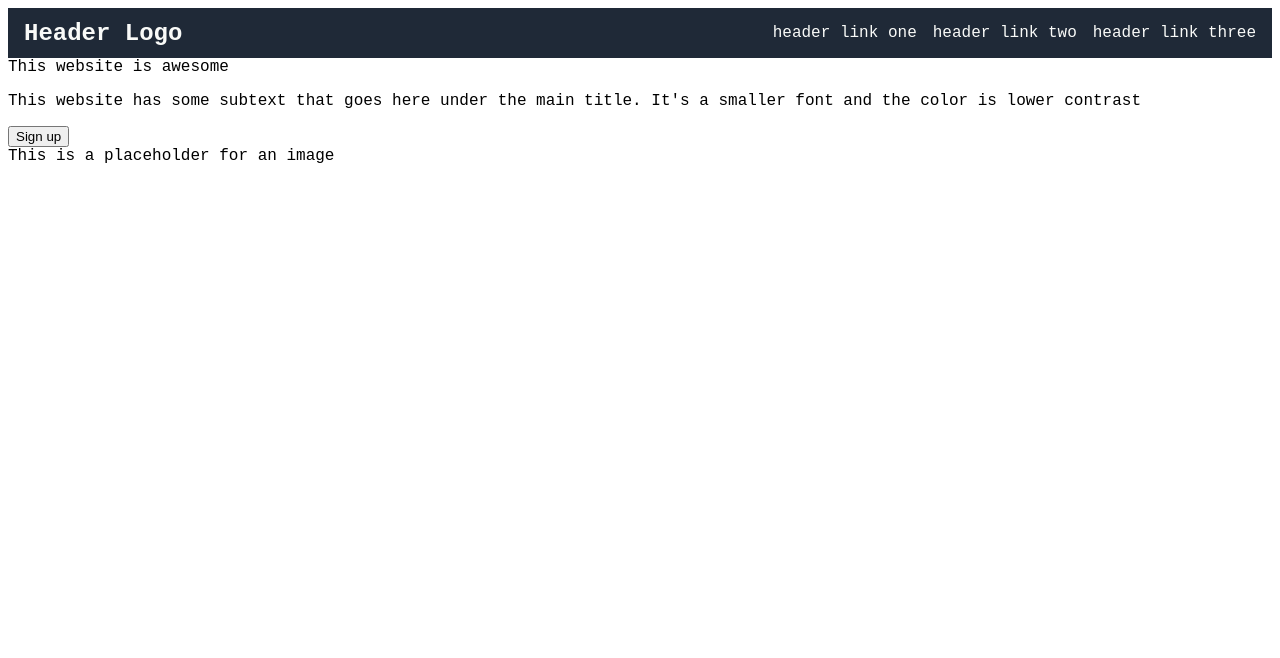
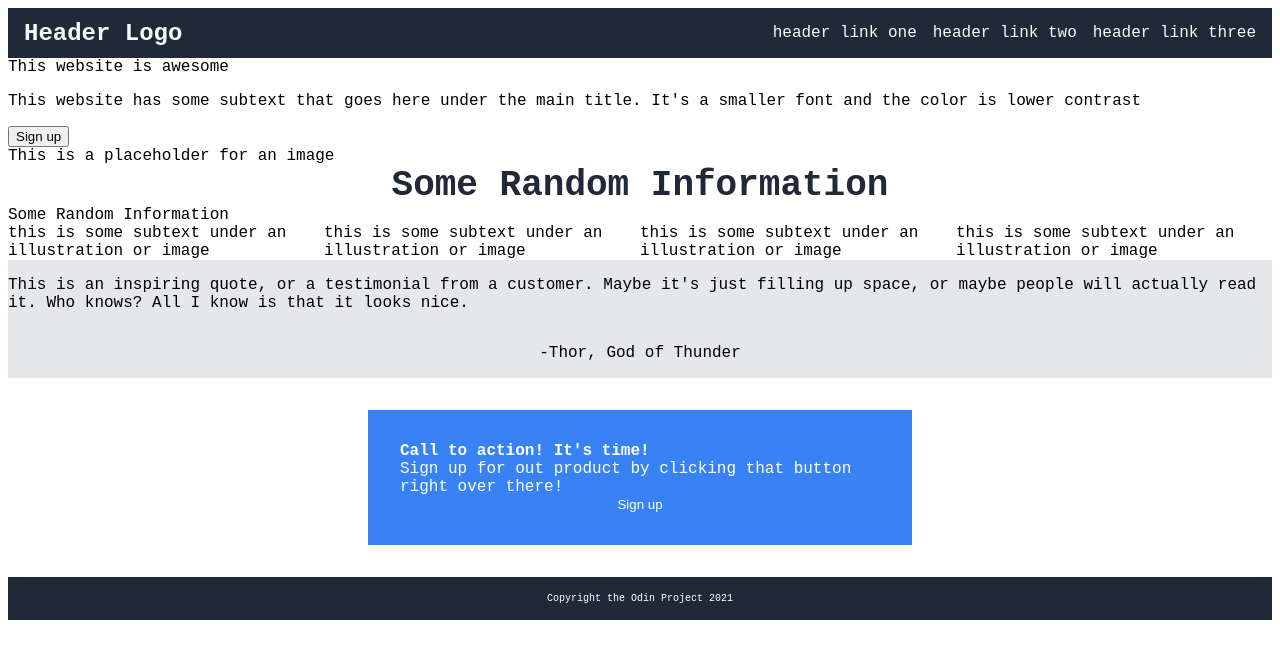
Before and after one commit to Thissutek/Project-LandingPage, a plain HTML site: page index.html in a window 1280 px wide. Drawn offline with Linux system fonts and the light colour scheme.

Commit message:
index.html

```diff
--- a/index.html
+++ b/index.html
@@ -16,12 +16,54 @@
                     <li>header link three</li>
                 </ul>
             </div>
-    <div class="content">
+        <div class="landing-page">
             <div class="title"> This website is awesome</div>
                 <p>This website has some subtext that goes here under the main title. It's a smaller font and the color is lower contrast</p>
                     <button>Sign up</button>
                         <div class="image">This is a placeholder for an image</div>
         </div>
 
+        <div class="sub-header">Some Random Information</div>
+
+        <div class="title">Some Random Information</div>
+
+        <div class="container">
+
+
+                <div class="info">
+                    <div class="image"></div>
+                    <div>this is some subtext under an illustration or image</div>
+                </div>
+                <div class="info">
+                    <div class="image"></div>
+                    <div>this is some subtext under an illustration or image</div>
+                </div>
+                <div class="info">
+                    <div class="image"></div>
+                    <div>this is some subtext under an illustration or image</div>
+                </div>
+                <div class="info">
+                    <div class="image"></div>
+                    <div>this is some subtext under an illustration or image</div>
+                </div>
+
+        </div>
+
+        <div class="quote">
+            <p>This is an inspiring quote, or a testimonial from a customer. Maybe it's just filling up space, or maybe people will actually read it. Who knows? All I know is that it looks nice.</P>
+            <p>-Thor, God of Thunder</p>
+        </div>
+
+        <div class="modal">
+            <div class="header">Call to action! It's time!</div>
+            <div class="text">Sign up for out product by clicking that button right over there!</div>
+            <button class="sign-up">Sign up</button>
+        </div>
+
+        <div class="footer">
+            <div>Copyright the Odin Project 2021</div>
+        </div>
+
+
     </body>
 </html>
--- a/style.css
+++ b/style.css
@@ -1,5 +1,9 @@
 body {
     font-family: 'Courier New', Courier, monospace;
+    display: flex;
+    justify-content: center;
+    align-content: center;
+    flex-direction: column;
 }
 
 
@@ -32,3 +36,59 @@ li {
     list-style-type: none;
     display: flex;
 }
+
+.quote {
+    background-color: #e5e7eb;
+    display: flex;
+    justify-content: center;
+    align-items: flex-end;
+    flex-wrap: wrap;
+}
+
+.modal {
+    background: #3882F6;
+    color: white;
+    width: 480px;
+    padding: 32px;
+    display: flex;
+    justify-content: center;
+    align-self: center;
+    margin: 32px;
+    flex-direction: column;
+    flex-wrap: wrap;
+}
+
+.header {
+    font-weight: bold;
+}
+
+.sign-up {
+    color: white;
+    background-color: transparent;
+    border: 4px white;
+}
+
+.footer {
+    display: flex;
+    justify-content: center;
+    align-items: center;
+    background: #1f2937;
+    color: white;
+    font-size: 10px;
+    padding: 16px;
+}
+
+.sub-header {
+    font-size: 36px;
+    font-weight: bolder;
+    color: #1F2937;
+    display: flex;
+    justify-content: center;
+    align-items: center;
+}
+
+.container {
+    display: flex;
+    justify-content: space-around;
+    align-items: center;
+}
```
Lines whose indentation alone changed are shown as unchanged.
